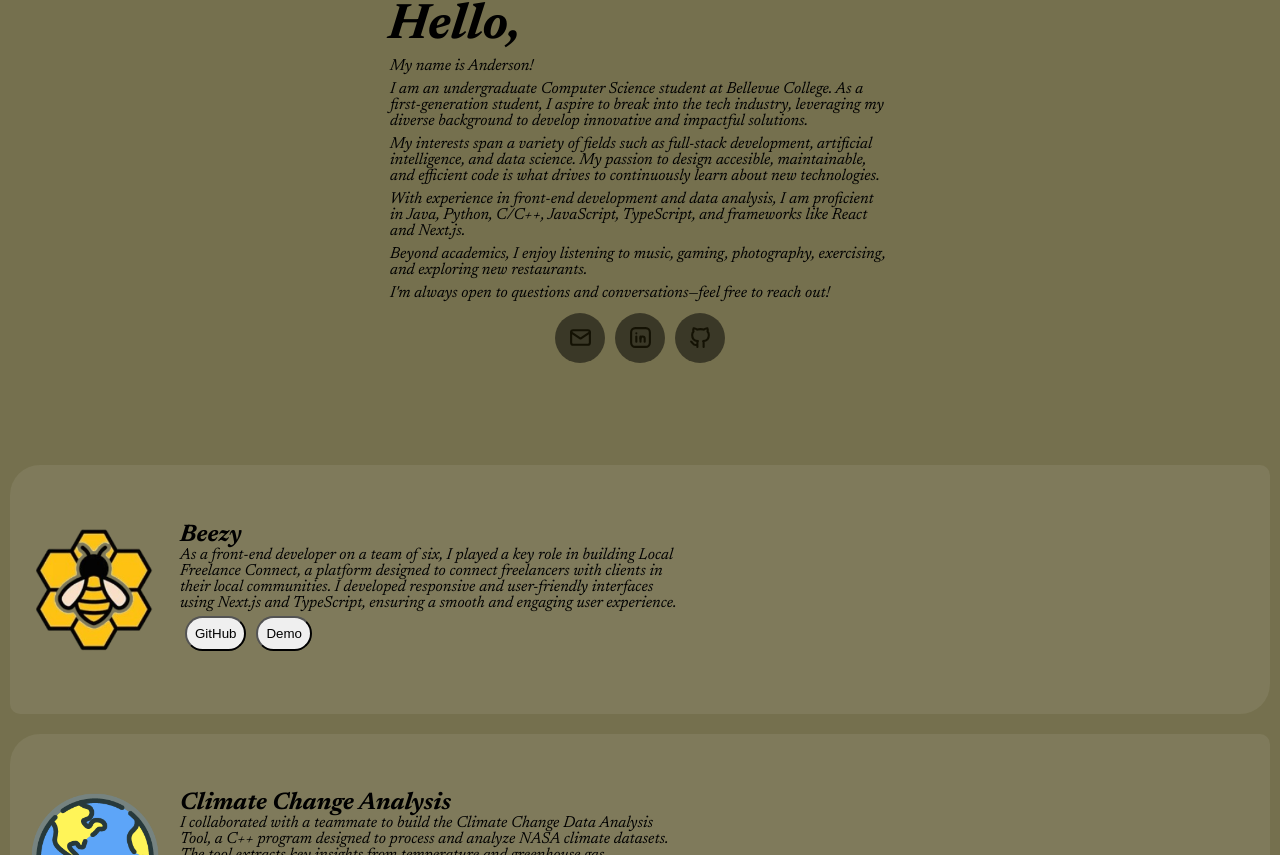
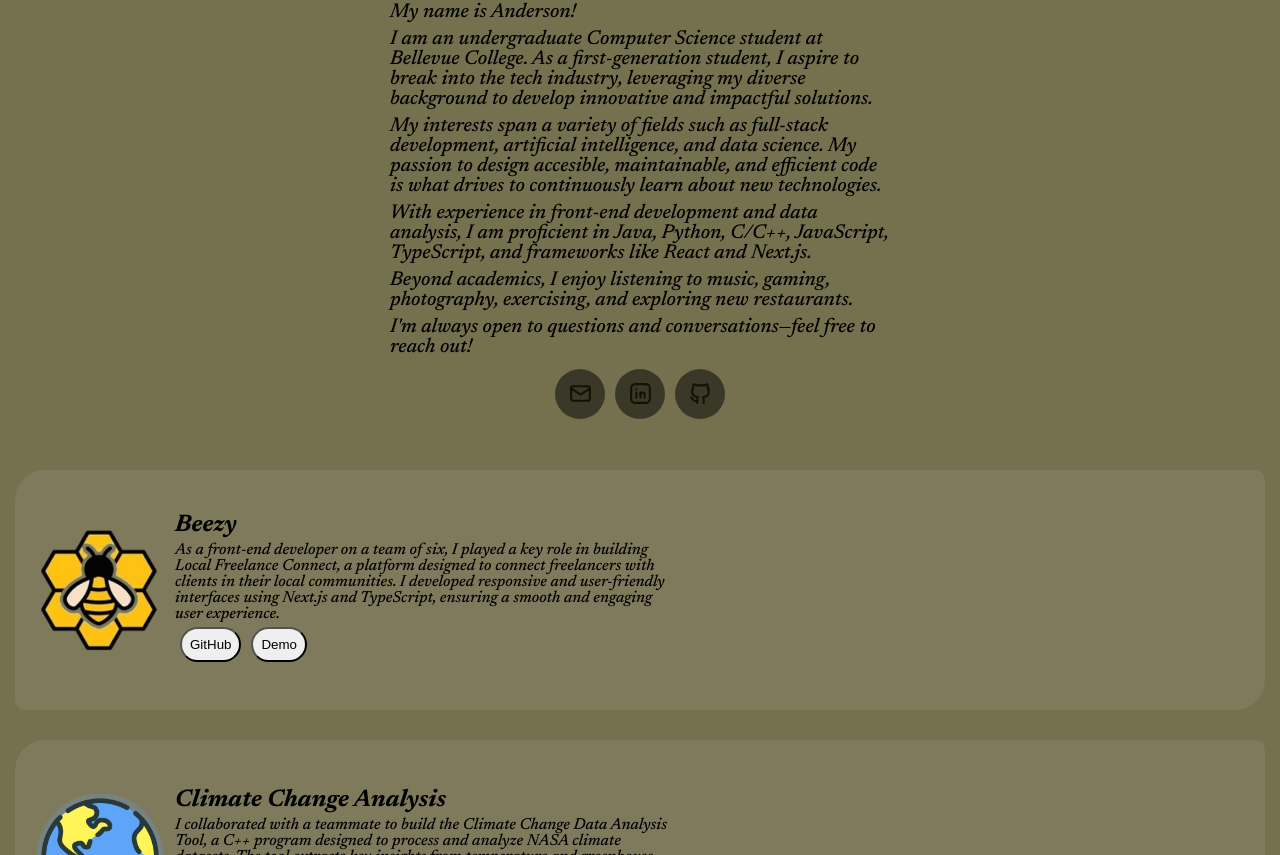
Before and after one commit to Toes165/portfolio, a Next.js app: page / in a window 1280 px wide. Shown: the part 1165-2020 px from the top of the page. Built offline with nearby package versions, Linux system fonts and the light colour scheme.

Commit message:
section overlapping

```diff
--- a/src/app/page.css
+++ b/src/app/page.css
@@ -27,7 +27,7 @@
 /* Responsive Design */
 @media (max-width: 768px) {
     .AboutPage p {
-        font-size: 20px;
+        font-size: 16px;
     }
 
     .AboutPage h3 {
@@ -38,7 +38,7 @@
 
 @media (min-width: 1200px) {
     .AboutPage p {
-        font-size: 32px;
+        font-size: 20px;
     }
 
     .AboutPage h3 {
@@ -91,7 +91,7 @@ html {
 /* About page css */
 .AboutPage {
     display: flex;
-    height: 100vh;
+    min-height: 100vh;
     flex-direction: column;
     align-items: center;
     justify-content: center;
@@ -107,7 +107,7 @@ html {
     max-width: 500px;
     color: black;
     margin: 7px;
-    font-size: 16px;
+    font-weight: 500;
 }
 
 .AboutPage h3 {
@@ -147,14 +147,14 @@ html {
     display: flex;
     flex-wrap: wrap;
     width: 100%;
-    height: 100vh;
+    min-height: 100vh;
 }
 
 .card {
     display: flex;
     align-items: center;
     width: 100%;
-    margin: 10px;
+    margin: 15px;
     padding: 10px;
     background-color: rgba(255, 255, 255, 0.07);
     border-radius: 30px 10px;
@@ -165,17 +165,14 @@ html {
     transform: scale(1.02);
 }
 
-.card-box {
-    margin: 10px;
-}
-
 .proj-desc p {
+    margin-top: 5px;
     max-width: 500px;
+    font-weight: 500;
 }
 
 .card img {
     width: 150px;
-    border-radius: 10px 30px;
 }
 
 .card button {
@@ -197,7 +194,7 @@ html {
 /* Contact page css */
 .ContactPage {
     display: flex;
-    height: 100vh;
+    min-height: 100vh;
     flex-direction: column;
     text-align: center;
     justify-content: center;
```
